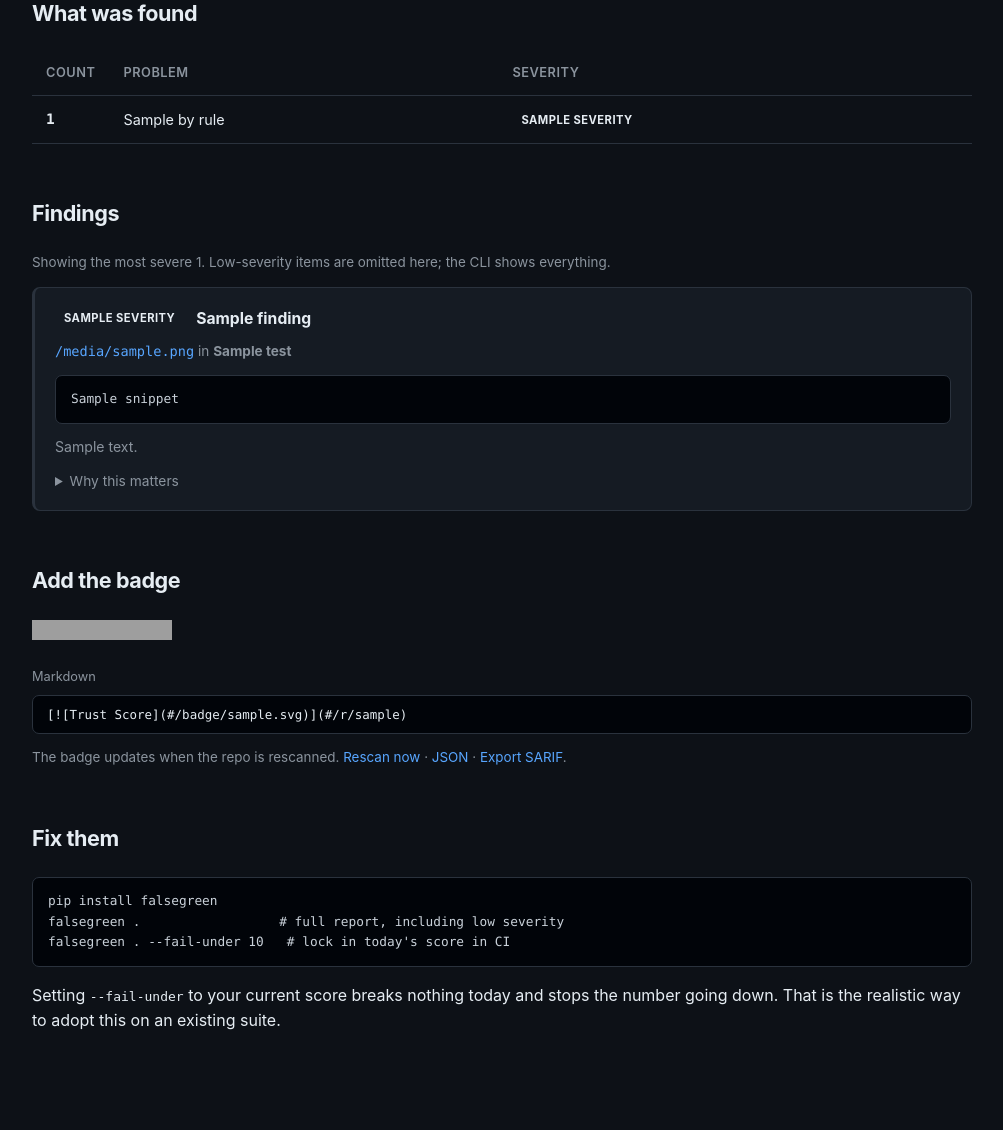
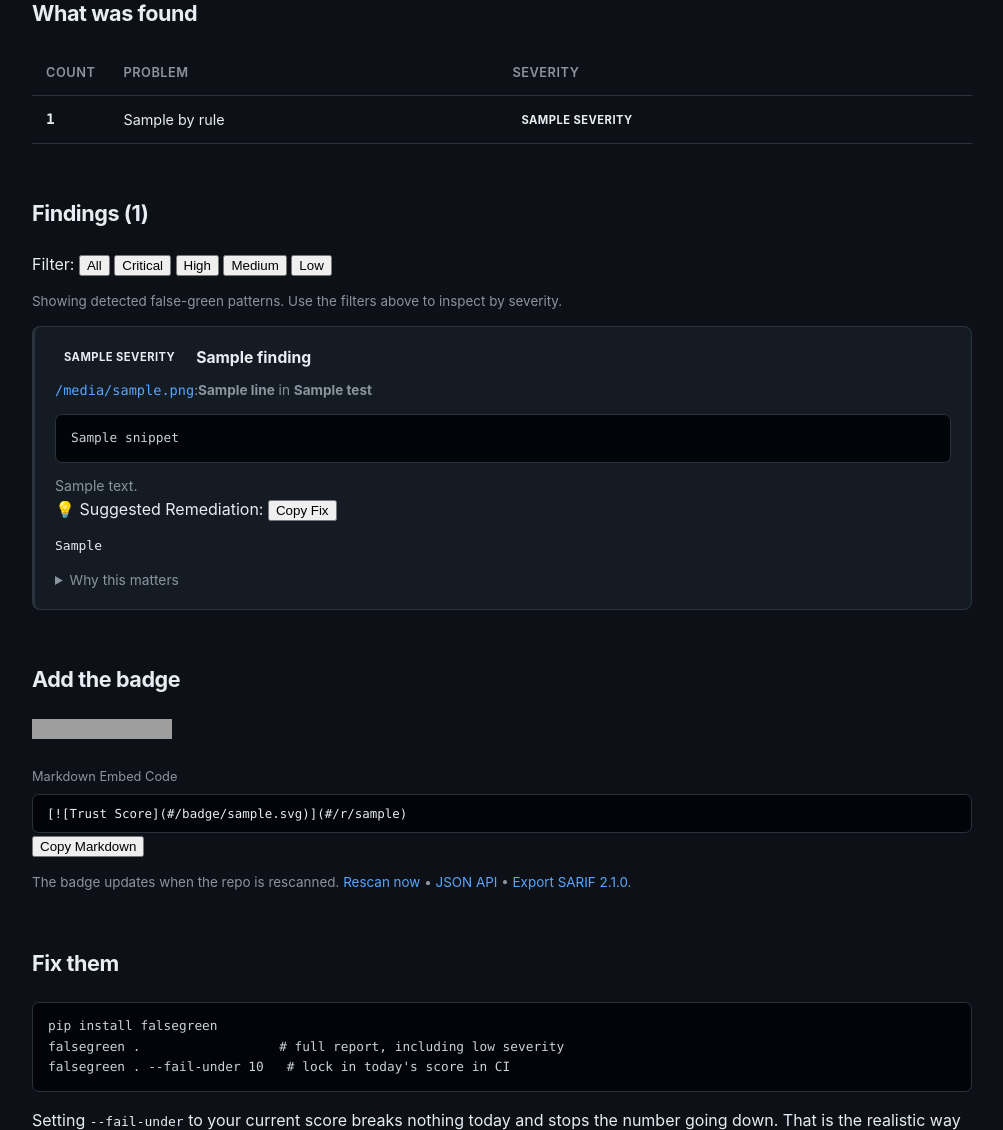
Before and after one commit to Prasad-PingFederate/falsegreen-web, a Python web app: template app/templates/report.html in a window 1280 px wide. Shown: the part 608-1738 px from the top of the page, without its empty margins (138-1141 px from the left). Run offline with Jinja, Linux system fonts and the light colour scheme; the template is opened without the code that fills it: most values are stand-ins (such as "Sample title", 1, 10 or a date in 2020); grey boxes are pictures that could not be loaded.

Commit message:
feat(ui): add interactive severity filters, copy remediation buttons, and Playwright tests

```diff
--- a/app/templates/report.html
+++ b/app/templates/report.html
@@ -30,8 +30,6 @@
       {% endif %}
     </div>
 
-    {# A score computed over part of a suite describes only that part. Saying so
-       out loud is this tool's own premise applied to its own output. #}
     {% if data.files_skipped %}
     <div class="coverage-warning">
       <b>This score does not cover the whole suite.</b>
@@ -69,19 +67,40 @@
   {% endif %}
 
   {% if data.findings %}
-  <section class="findings">
-    <h2>Findings</h2>
-    <p class="micro">Showing the most severe {{ data.findings|length }}. Low-severity items are omitted here; the CLI shows everything.</p>
+  <section class="findings" id="findings-section">
+    <div class="findings-header-row">
+      <h2>Findings ({{ data.findings|length }})</h2>
+      <div class="filter-bar" id="filter-bar">
+        <span class="filter-label">Filter:</span>
+        <button type="button" class="filter-btn active" data-filter="all">All</button>
+        <button type="button" class="filter-btn" data-filter="critical">Critical</button>
+        <button type="button" class="filter-btn" data-filter="high">High</button>
+        <button type="button" class="filter-btn" data-filter="medium">Medium</button>
+        <button type="button" class="filter-btn" data-filter="low">Low</button>
+      </div>
+    </div>
+    <p class="micro">Showing detected false-green patterns. Use the filters above to inspect by severity.</p>
 
     {% for f in data.findings %}
-    <article class="finding sev-border-{{ f.severity }}">
+    <article class="finding finding-item sev-border-{{ f.severity }}" data-severity="{{ f.severity }}">
       <header>
         <span class="sev sev-{{ f.severity }}">{{ f.severity }}</span>
         <h3>{{ f.title }}</h3>
       </header>
-      <p class="loc"><code>{{ f.file }}</code> in <b>{{ f.test }}</b></p>
+      <p class="loc"><code>{{ f.file }}</code>{% if f.line %}:<b>{{ f.line }}</b>{% endif %} in <b>{{ f.test }}</b></p>
       {% if f.snippet %}<pre class="snippet">{{ f.snippet }}</pre>{% endif %}
       {% if f.detail %}<p class="detail">{{ f.detail }}</p>{% endif %}
+
+      {% if f.suggested_fix %}
+      <div class="suggested-fix-box">
+        <div class="suggested-fix-header">
+          <span>💡 Suggested Remediation:</span>
+          <button type="button" class="btn-copy-fix" onclick="copyFix(this, {{ f.suggested_fix|tojson }})">Copy Fix</button>
+        </div>
+        <pre class="suggested-fix-code">{{ f.suggested_fix }}</pre>
+      </div>
+      {% endif %}
+
       <details>
         <summary>Why this matters</summary>
         <p>{{ f.explanation }}</p>
@@ -100,14 +119,19 @@
     <h2>Add the badge</h2>
     <p><img src="/badge/{{ slug }}.svg" alt="Trust Score {{ data.score }}/100" width="140" height="20"></p>
 
-    <label for="badge-md">Markdown</label>
-    <input id="badge-md" type="text" readonly
-      value="[![Trust Score]({{ public_url }}/badge/{{ slug }}.svg)]({{ public_url }}/r/{{ slug }})"
-      onclick="this.select()">
+    <div class="badge-input-group">
+      <label for="badge-md">Markdown Embed Code</label>
+      <div class="input-with-button">
+        <input id="badge-md" type="text" readonly
+          value="[![Trust Score]({{ public_url }}/badge/{{ slug }}.svg)]({{ public_url }}/r/{{ slug }})"
+          onclick="this.select()">
+        <button type="button" class="btn-copy-badge" onclick="copyBadge('badge-md', this)">Copy Markdown</button>
+      </div>
+    </div>
 
     <p class="micro">
       The badge updates when the repo is rescanned.
-      <a href="/r/{{ slug }}?refresh=1">Rescan now</a> · <a href="/api/scan/{{ slug }}" target="_blank">JSON</a> · <a href="/api/scan/{{ slug }}/sarif" target="_blank" download="{{ name }}-falsegreen.sarif">Export SARIF</a>.
+      <a href="/r/{{ slug }}?refresh=1">Rescan now</a> • <a href="/api/scan/{{ slug }}" target="_blank">JSON API</a> • <a href="/api/scan/{{ slug }}/sarif" target="_blank" download="{{ name }}-falsegreen.sarif">Export SARIF 2.1.0</a>.
     </p>
   </section>
 
@@ -123,4 +147,49 @@ falsegreen . --fail-under {{ data.score }}   # lock in today's score in CI</pre>
     </p>
   </section>
 </main>
+
+<script>
+function copyFix(btn, text) {
+  navigator.clipboard.writeText(text).then(function() {
+    const originalText = btn.innerText;
+    btn.innerText = "✓ Copied!";
+    btn.classList.add("copied");
+    setTimeout(function() {
+      btn.innerText = originalText;
+      btn.classList.remove("copied");
+    }, 2000);
+  });
+}
+
+function copyBadge(inputId, btn) {
+  const input = document.getElementById(inputId);
+  input.select();
+  navigator.clipboard.writeText(input.value).then(function() {
+    const original = btn.innerText;
+    btn.innerText = "✓ Copied!";
+    setTimeout(function() { btn.innerText = original; }, 2000);
+  });
+}
+
+document.addEventListener("DOMContentLoaded", function() {
+  const filterBtns = document.querySelectorAll(".filter-btn");
+  const items = document.querySelectorAll(".finding-item");
+
+  filterBtns.forEach(function(btn) {
+    btn.addEventListener("click", function() {
+      filterBtns.forEach(b => b.classList.remove("active"));
+      btn.classList.add("active");
+      const target = btn.getAttribute("data-filter");
+
+      items.forEach(function(item) {
+        if (target === "all" || item.getAttribute("data-severity") === target) {
+          item.style.display = "";
+        } else {
+          item.style.display = "none";
+        }
+      });
+    });
+  });
+});
+</script>
 {% endblock %}
```
Also changed, not shown: tests/test_playwright_e2e.py (+33 -2 lines).
